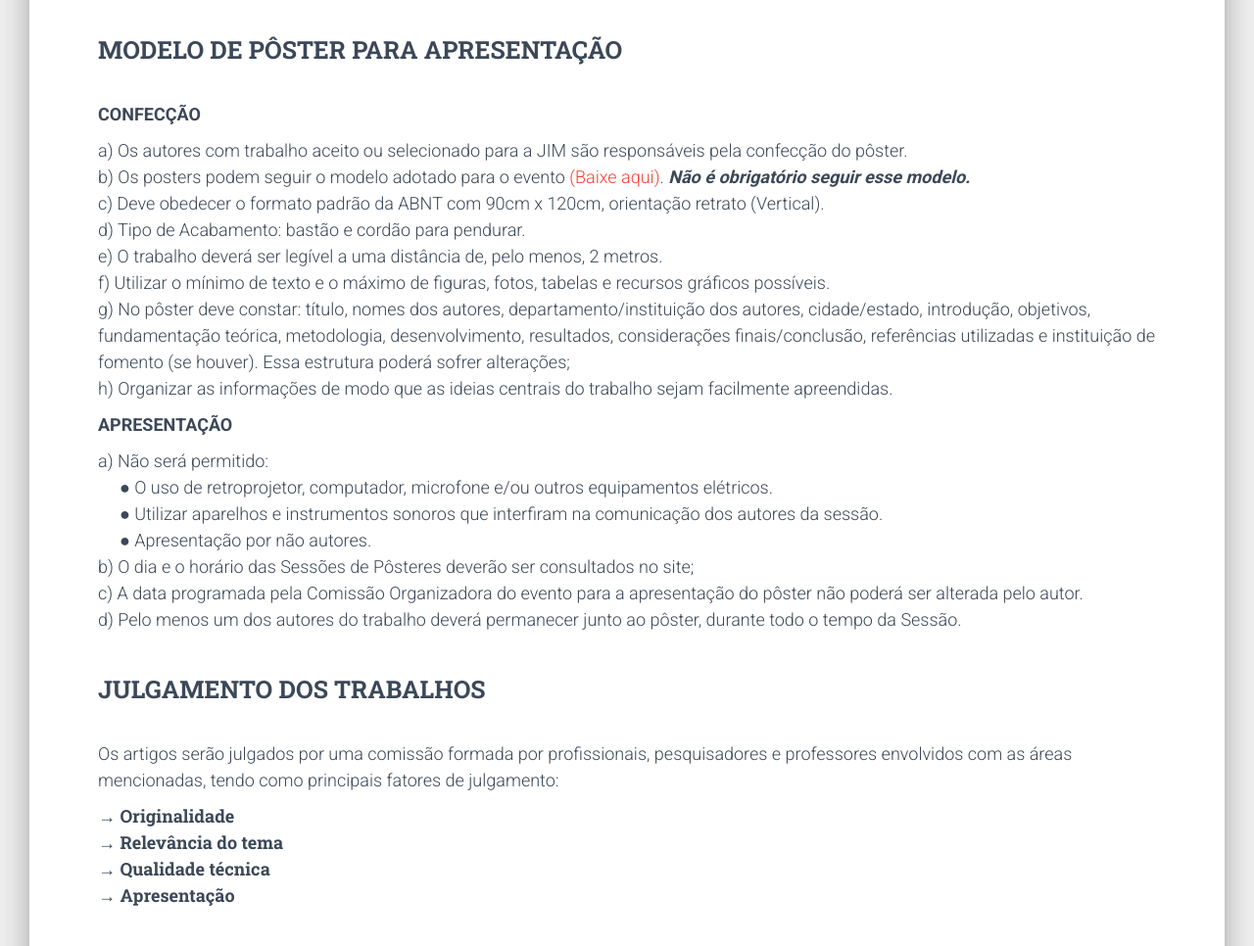
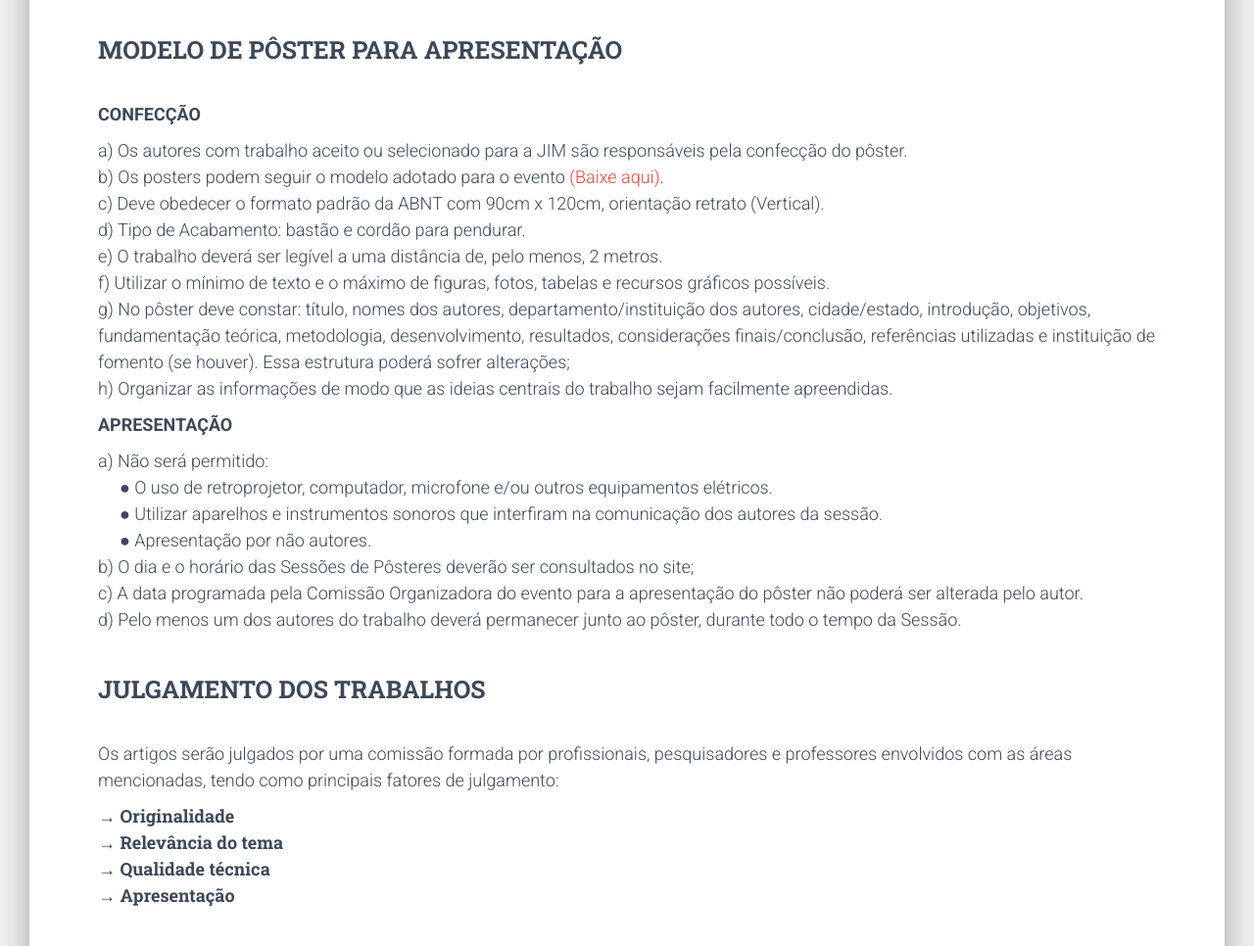
Before and after one commit to micaelgomes/jim2018, a plain HTML site: page sub_trabalho.html in a window 1280 px wide. Shown: the part 1917-2883 px from the top of the page at 98% size. Drawn offline with Linux system fonts and the light colour scheme.

Commit message:
Update sub_trabalho.html

```diff
--- a/sub_trabalho.html
+++ b/sub_trabalho.html
@@ -176,7 +176,7 @@
              <h4 classe="title">
                 a) Os autores com trabalho aceito ou selecionado para a JIM são responsáveis pela confecção do pôster.<br>
 
-                b) Os posters podem seguir o modelo adotado para o evento <a href="anexos/modelo_poster_jim_2018.pptx">(Baixe aqui)</a>. <b><i>Não é obrigatório seguir esse modelo.</i></b><br>
+                b) Os posters podem seguir o modelo adotado para o evento <a href="anexos/modelo_poster_jim_2018.pptx">(Baixe aqui)</a>.<br>
 
                 c) Deve obedecer o formato padrão da ABNT com 90cm x 120cm, orientação retrato (Vertical).<br>
 
```
